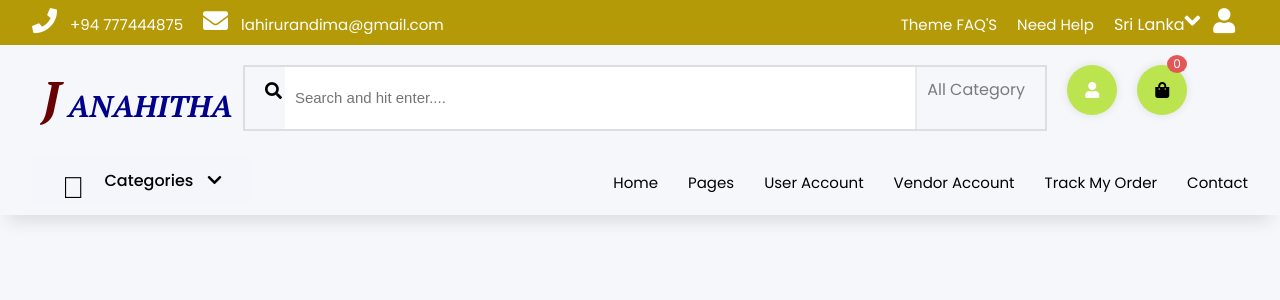
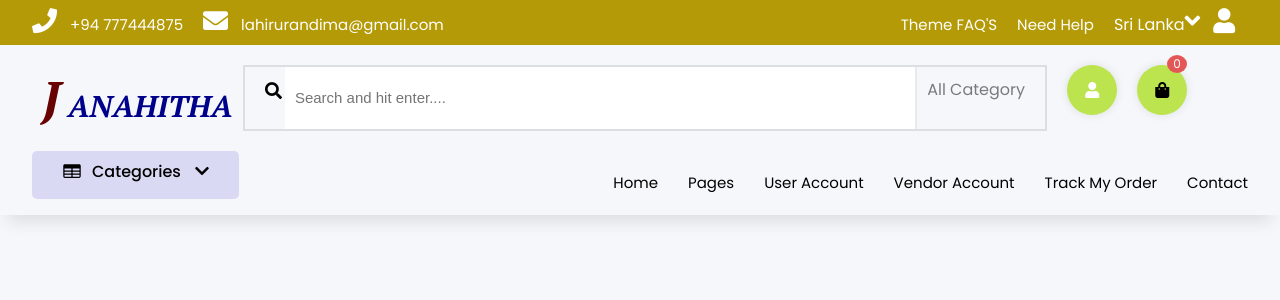
Before and after one commit to WIJETHUNGA-174/DBMS-project, a React (Create React App) app in the folder client/: page / in a window 1280 px wide. Shown: the top 300 px of the page. Built offline with nearby package versions, Linux system fonts and the light colour scheme.

Commit message:
adding categories

```diff
--- a/client/src/App.css
+++ b/client/src/App.css
@@ -57,5 +57,5 @@
   box-shadow: 0 0 10px rgba(0,0,0,0.1);
 }
 .boxShadow{
-  box-shadow: 0 0 10px rgba(0,0,0,0.1);
+  box-shadow: rgb(43 52 69 / 10%) 0px 4px 16px;
 }
--- a/client/src/components/header/Header.css
+++ b/client/src/components/header/Header.css
@@ -92,19 +92,23 @@
 
 .categories{
     padding: 0 30px;
-    background-color: rgb(245, 245, 252);
+    background-color: rgb(217, 217, 243);
     border-radius: 5px;
     height: 6vh;
-    margin-top: 5px;
+
 }
-.categories span{
-    font-size: 30px;
-    margin-right: 20px;
+.cat {
+    font-size: 5px;
+    height: 20px;
+    width: 20px;
+    margin-right: 10px;
     margin-top: 10px;
+    display: flex;
+
 }
 .categories h4 {
     font-weight:500;
-    margin-top: 12px;
+    margin-top: 8px;
 }
 .categories h4 i{
     margin-left: 10px;
@@ -140,5 +144,4 @@
     background-color: #fff;
     box-shadow: -1px 11px 24px -11px rgba(0,0,0,0.2);
     transition: 0.5s;
-
 }
--- a/client/src/components/header/Header.jsx
+++ b/client/src/components/header/Header.jsx
@@ -11,7 +11,6 @@
         <Head />
         <Search />
         <Navbar />
-
     </>
   )
 }
--- a/client/src/components/header/Navbar.jsx
+++ b/client/src/components/header/Navbar.jsx
@@ -1,5 +1,7 @@
 import React,{ useState } from 'react'
 import { Link } from 'react-router-dom'
+import { TableCellsIcon } from '@heroicons/react/24/solid'
+
 
 
 const Navbar = () => {
@@ -9,7 +11,7 @@
         <header className="header">
           <div className='container d_flex'>
             <div className='categories d_flex'>
-              <span className='fa-solid fa-border-all'></span>
+              <TableCellsIcon className='cat' />
               <h4>
                 Categories <i className='fa fa-chevron-down'></i>
               </h4>
--- a/client/src/components/header/Search.jsx
+++ b/client/src/components/header/Search.jsx
@@ -2,6 +2,10 @@
 import { Link } from 'react-router-dom'
 
 const Search = () => {
+  window.addEventListener('scroll', function ()  {
+    const search = document.querySelector('.search')
+    search.classList.toggle('active', window.scrollY > 100)
+  })
   return (
     <>
         <section className='search'>
--- a/package.json
+++ b/package.json
@@ -1,5 +1,6 @@
 {
   "dependencies": {
+    "@heroicons/react": "^2.0.12",
     "react-router-dom": "^5.3.4"
   }
 }
```
Also changed, not shown: client/src/screens/Pages.jsx (added, +11 -0 lines), client/src/components/mainpage/Categories.jsx (added), client/src/components/mainpage/Home.css (added), client/src/components/mainpage/Home.jsx (added), 1 other file (tests, documents, lock files or other folders).
